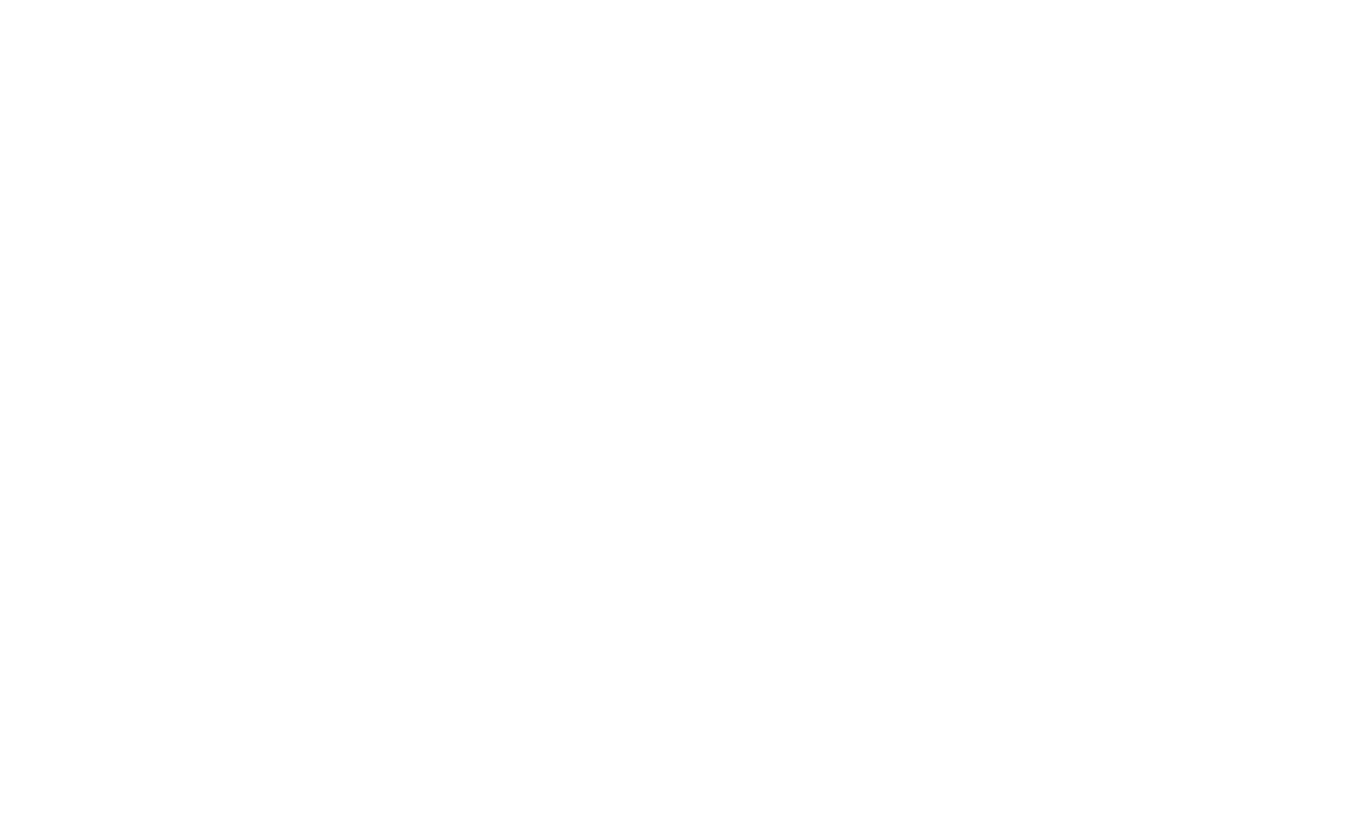
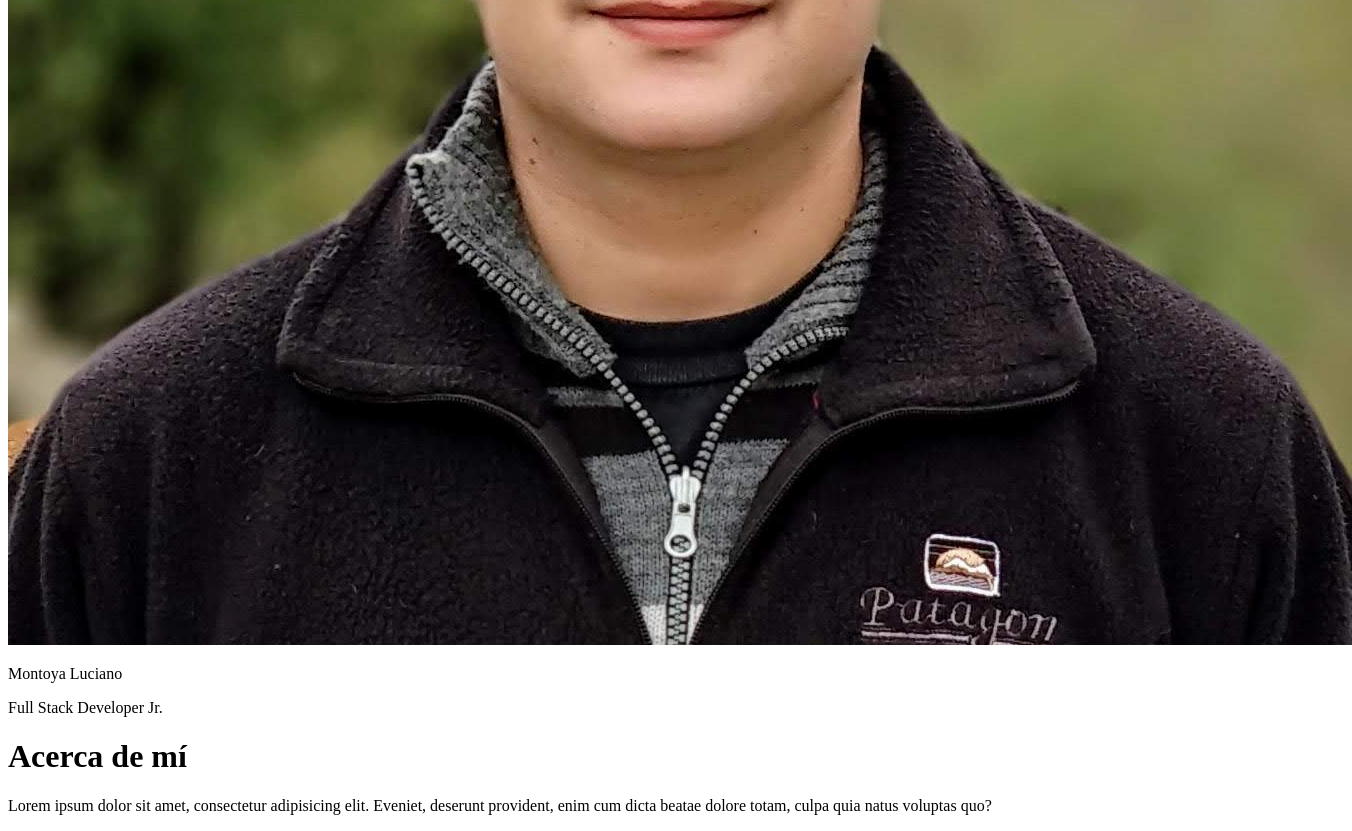
Before and after one commit to Owltr0n/ProyectoIntegrador, an Angular app in the folder Portfolio/: page / in a window 1280 px wide. Shown: the part 1488-2319 px from the top of the page, 1352 px wide, since content can reach past the window. Before the commit the page ends 800 px from the top, so only its background shows below. Built offline with nearby package versions, Linux system fonts and the light colour scheme.

Commit message:
Empecé el acerca de mí

```diff
--- a/Portfolio/src/app/app.component.html
+++ b/Portfolio/src/app/app.component.html
@@ -1 +1,2 @@
 <app-header></app-header>
+<app-acerca-de></app-acerca-de>
--- a/Portfolio/src/app/app.module.ts
+++ b/Portfolio/src/app/app.module.ts
@@ -7,6 +7,7 @@
 import { LogoAPComponent } from './components/logo-ap/logo-ap.component';
 import { RedesSocialesComponent } from './components/redes-sociales/redes-sociales.component';
 import { BannerComponent } from './components/banner/banner.component';
+import { AcercaDeComponent } from './components/acerca-de/acerca-de.component';
 
 @NgModule({
   declarations: [
@@ -14,7 +15,8 @@
     HeaderComponent,
     LogoAPComponent,
     RedesSocialesComponent,
-    BannerComponent
+    BannerComponent,
+    AcercaDeComponent
   ],
   imports: [
     BrowserModule,
--- /dev/null
+++ b/Portfolio/src/app/components/acerca-de/acerca-de.component.html
@@ -0,0 +1,15 @@
+<div class="row">
+    <div class="img-profile">
+        <img src="../../../assets/profile.jpg" alt="" class="img-fluid">
+    </div>
+    <div class="name">
+        <p class="nombre">Montoya Luciano</p>
+        <p class="titulo">Full Stack Developer Jr.</p>
+    </div>
+    <div>
+        <span>
+            <h1>Acerca de mí</h1>
+            <p>Lorem ipsum dolor sit amet, consectetur adipisicing elit. Eveniet, deserunt provident, enim cum dicta beatae dolore totam, culpa quia natus voluptas quo?</p>
+        </span>
+    </div>
+</div>
--- /dev/null
+++ b/Portfolio/src/app/components/acerca-de/acerca-de.component.ts
@@ -0,0 +1,15 @@
+import { Component, OnInit } from '@angular/core';
+
+@Component({
+  selector: 'app-acerca-de',
+  templateUrl: './acerca-de.component.html',
+  styleUrls: ['./acerca-de.component.css']
+})
+export class AcercaDeComponent implements OnInit {
+
+  constructor() { }
+
+  ngOnInit(): void {
+  }
+
+}
```
Also changed, not shown: Portfolio/src/app/components/acerca-de/acerca-de.component.css (added), Portfolio/src/assets/profile.jpg (added), 1 other file (tests, documents, lock files or other folders).
